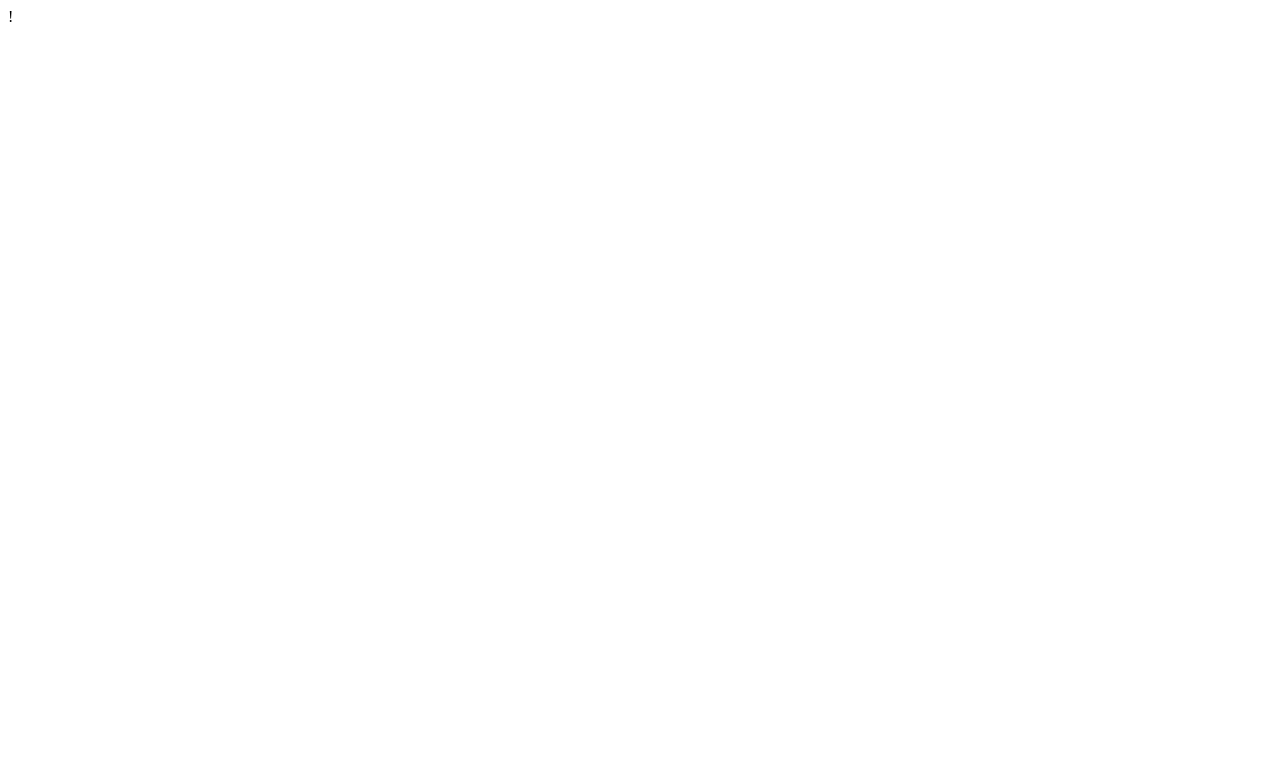
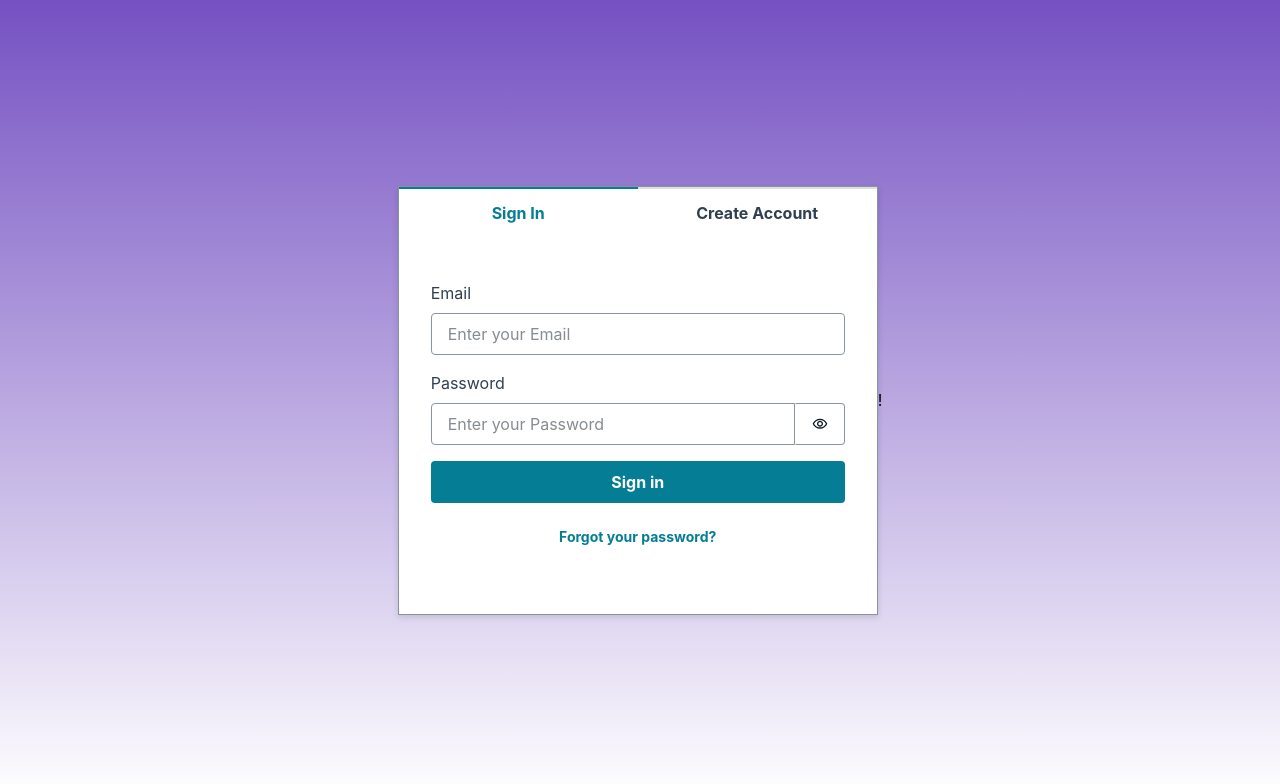
Before and after one commit to nathanzbl/test-npm, a plain HTML site: page index.html in a window 1280 px wide. Drawn offline with Linux system fonts and the light colour scheme; the site is published under a folder, as on GitHub Pages, so addresses that start at the root find nothing.

Commit message:
Update index.html

```diff
--- a/index.html
+++ b/index.html
@@ -5,8 +5,8 @@
     <link rel="icon" type="image/svg+xml" href="/vite.svg" />
     <meta name="viewport" content="width=device-width, initial-scale=1.0" />
     <title>Vite + React + TS</title>
-    <script type="module" crossorigin src="/assets/index-BEcI_uB7.js"></script>
-    <link rel="stylesheet" crossorigin href="/assets/index-DQgpN9Dq.css">
+    <script type="module" crossorigin src="assets/index-BEcI_uB7.js"></script>
+    <link rel="stylesheet" crossorigin href="assets/index-DQgpN9Dq.css">
   </head>
   <body>
     <div id="root"></div>
```
